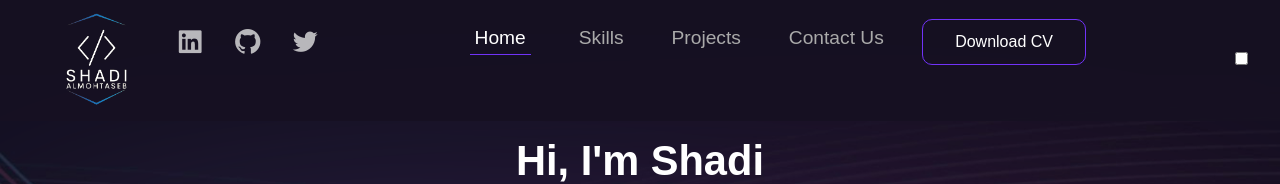
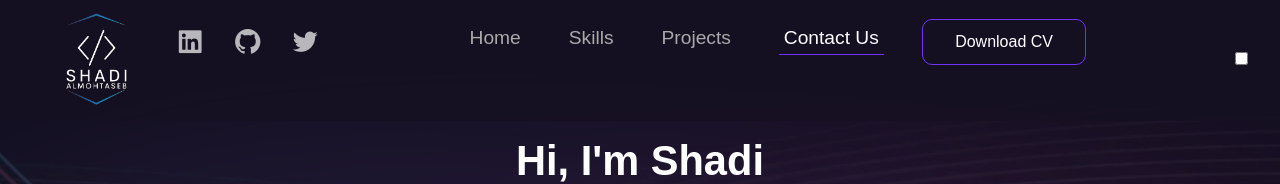
Before and after one commit to Shadi-Almohtaseb/Official-Portfolio, a plain HTML site: page index.html in a window 1280 px wide. Shown: the top 184 px of the page. Drawn offline with nearby package versions, Linux system fonts and the light colour scheme.

Commit message:
added activate navbar links

```diff
--- a/script.js
+++ b/script.js
@@ -1,7 +1,6 @@
 // card functionality
 const cards = document.querySelectorAll(".card2");
 const imageCards = document.querySelectorAll(".boxIMG");
-
 document.addEventListener("click", (event) => {
   const clickedElement = event.target;
   if (
@@ -10,7 +9,6 @@ document.addEventListener("click", (event) => {
   )
     removeAllMaximize();
 });
-
 function removeAllMaximize() {
   cards.forEach((card, index) => {
     card.classList.remove("maximize");
@@ -21,7 +19,6 @@ function removeAllMaximize() {
     if (cardIcons) cardIcons.classList.remove("flex");
   });
 }
-
 cards.forEach((card, index) => {
   card.addEventListener("click", (event) => {
     event.stopPropagation();
@@ -43,3 +40,31 @@ cards.forEach((card, index) => {
     }
   });
 });
+// activate the links
+document.addEventListener("DOMContentLoaded", function () {
+  const navLinks = document.querySelectorAll(".nav-link");
+  const navbar = document.getElementById("navbar");
+  const navBarHeight = navbar.offsetHeight;
+  const offset = navBarHeight + 10;
+  window.addEventListener("scroll", function () {
+    const scrollDistance = window.scrollY;
+    document.querySelectorAll("section").forEach(function (section) {
+      const sectionTop =
+        section.getBoundingClientRect().top + window.pageYOffset;
+      const sectionBottom = sectionTop + section.offsetHeight;
+      const sectionId = section.getAttribute("id");
+      const correspondingLink = document.querySelector(
+        `.nav-link[href="#${sectionId}"]`
+      );
+      if (
+        scrollDistance >= sectionTop - offset &&
+        scrollDistance < sectionBottom - offset
+      ) {
+        navLinks.forEach(function (link) {
+          link.classList.remove("active");
+        });
+        correspondingLink.classList.add("active");
+      }
+    });
+  });
+});
--- a/style.css
+++ b/style.css
@@ -40,7 +40,8 @@ a {
   padding: 0rem 2rem 0rem 2rem;
   z-index: 9999;
   transition: 0.35s ease;
-  position: relative;
+  position: sticky;
+  top: 0;
   background-color: #161122eb;
 }
 
```
